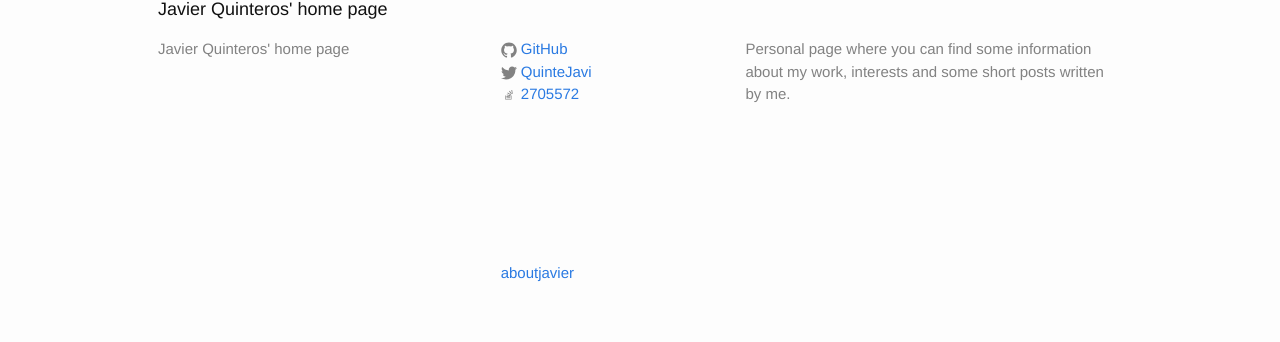
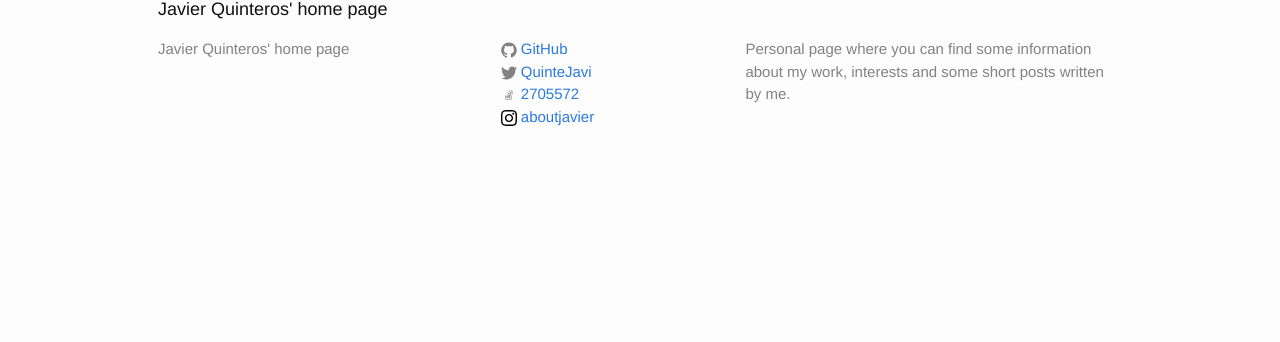
Before and after one commit to javiquinte/javiquinte.github.io, a Jekyll site: the page built from index.md, in a window 1280 px wide. Shown: the part 954-1296 px from the top of the page. Built offline with Jekyll 4.4.1, drawn with Linux system fonts in a browser that asks for light colours; after the commit the page ends 1142 px from its top, so only the background shows below that.

Commit message:
Add Instagram icon and modified footer

```diff
--- a/_includes/footer.html
+++ b/_includes/footer.html
@@ -60,10 +60,12 @@
           {%- if site.instagram -%}
           <li>
             <a href="https://instagram.com/{{ site.instagram }}">
-              <svg class="svg-icon icon--instagram">
-                <use xlink:href="{{ '/assets/minima-social-icons.svg#instagram' | relative_url }}">
+              <span class="icon  icon--instagram">
+              <svg class="svg-icon">
+                <use xlink:href="{{ '/static/minima-social-icons.svg#instagram' | relative_url }}">
                 </use>
               </svg>
+              </span>
               <span class="username">{{ site.instagram }}
               </span>
             </a>
```
Also changed, not shown: static/minima-social-icons.svg (added).
